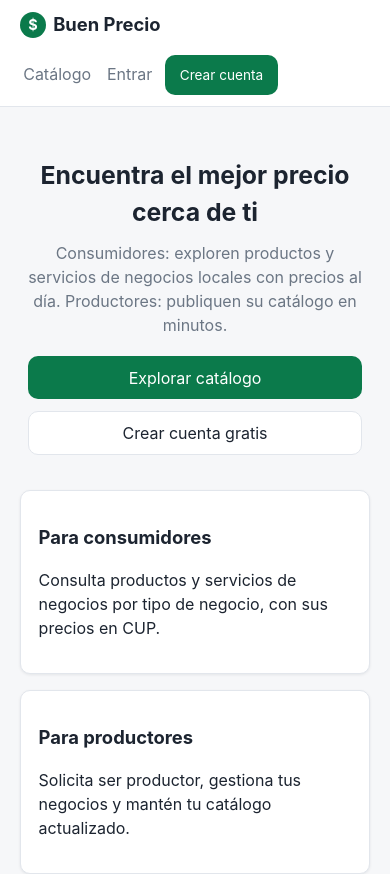
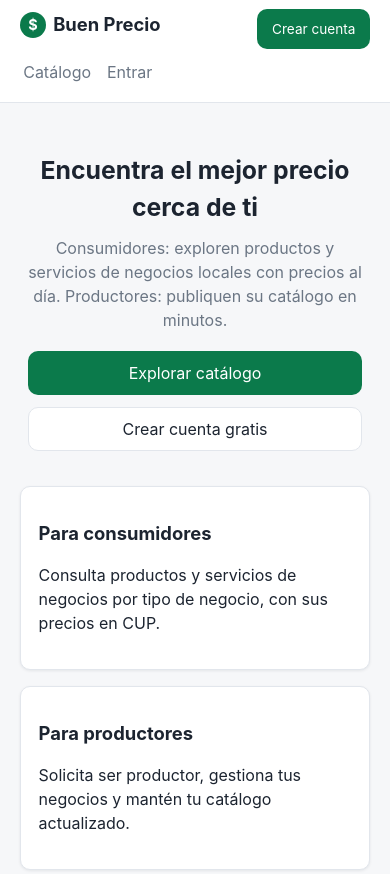
Before and after one commit to parradev2000/BuenPrecio, a React (Vite) app in the folder web/: page / in a window 390 px wide. Shown: the top 874 px of the page. Built offline with nearby package versions, Linux system fonts and the light colour scheme.

Commit message:
feat: anclar el botón Crear cuenta a la esquina superior derecha

```diff
--- a/web/src/components/Layout.tsx
+++ b/web/src/components/Layout.tsx
@@ -111,7 +111,7 @@ export function Layout() {
                 <NavLink to="/entrar" className={navLinkClass}>
                   Entrar
                 </NavLink>
-                <Link to="/registro" className="btn btn-primary btn-sm">
+                <Link to="/registro" className="btn btn-primary btn-sm header-cta">
                   Crear cuenta
                 </Link>
               </>
--- a/web/src/styles.css
+++ b/web/src/styles.css
@@ -54,6 +54,7 @@ h2 {
 }
 
 .header-inner {
+  position: relative;
   display: flex;
   align-items: center;
   justify-content: space-between;
@@ -1265,6 +1266,11 @@ a.grid-item:active {
     top: calc(0.7rem - 2px);
     right: clamp(1.25rem, 4vw, 3rem);
   }
+  .header-cta {
+    position: absolute;
+    top: calc(0.7rem - 2px);
+    right: clamp(1.25rem, 4vw, 3rem);
+  }
   .dropdown-menu {
     right: 0;
     left: auto;
```
